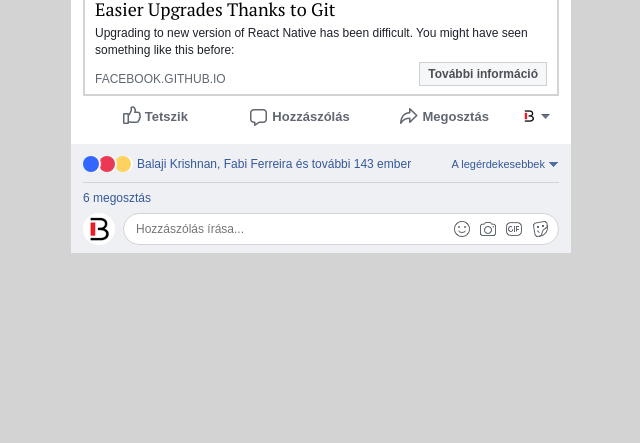
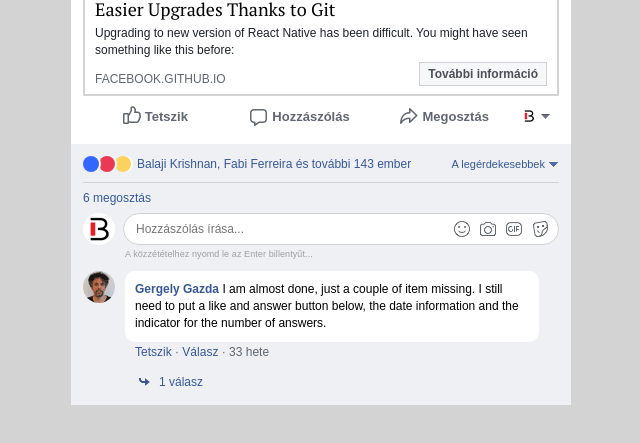
Before and after one commit to gazdagergo/ui-facebook, a website: page public/index.html in a window 1280 px wide. Shown: the part 431-874 px from the top of the page, without its empty margins (319-959 px from the left). Drawn offline with Linux system fonts and the light colour scheme.

Commit message:
comments

```diff
--- a/public/index.html
+++ b/public/index.html
@@ -67,7 +67,7 @@
           </i><i class="emoji emoji-yellow"></i>
         </div>
         <div class="comment-people-names">
-          Balaji Krishnan, Fabi Ferreira és további 143 ember
+          <span>Balaji Krishnan</span>, <span>Fabi Ferreira</span> és <span>további 143 ember</span>
         </div>
         <div class="comment-people-interesting">
           A legérdekesebbek
@@ -78,7 +78,8 @@
           6 megosztás
         </div>
         <div class="comment-writing-input-wrap">
-          <div class="comment-writing-input-logo"></div>
+          <div class="comment-writing-input-inner">
+            <div class="comment-writing-input-logo user-avatar user-avatar-bene"></div>
             <input placeholder="Hozzászólás írása..." class="comment-writing-input" />
             <div class="comment-writing-input-actions">
               <i class="input-action input-action-emoji">
@@ -87,6 +88,26 @@
               </i><i class="input-action input-action-postit"></i>
             </div>
           </div>
+          <div class="comment-writing-input-hint">
+            A közzétételhez nyomd le az Enter billentyűt...
+          </div>
+        </div>
+        <div class="comment-writing-item">
+          <div class="comment-writing-item-avatar-wrap">
+            <div class="comment-writing-item-avatar user-avatar user-avatar-gergo"></div>
+          </div>
+          <div class="comment-writing-item-text-wrap">
+            <div class="comment-writing-item-text">
+              <span>Gergely Gazda</span> I am almost done, just a couple of item missing. I still need to put a like and answer button below, the date information and the indicator for the number of answers.
+            </div>
+            <div class="comment-writing-item-actions">
+              <span>Tetszik</span>&nbsp;&middot;&nbsp;<span>Válasz</span>&nbsp;&middot;&nbsp;33 hete
+            </div>
+            <div class="comment-writing-item-answers">
+              1 válasz
+            </div>
+          </div>
+        </div>
       </div>
     </div>
   </div>
--- a/src/style.scss
+++ b/src/style.scss
@@ -3,6 +3,7 @@
 $text-color: #1d2129;
 $text-color-blue: rgb(54, 88, 153);
 $text-color-grey: #606770;
+$text-color-lightgrey: #a0a0a0;
 $button-background-color: #f6f7f9;
 $button-background-color-hover: #e9ebee;
 $button-border-color: #ced0d4;
@@ -266,6 +267,11 @@
 
     &-names {
       font-size: 12px;
+      cursor: pointer;
+
+      span:hover {
+        text-decoration: underline;
+      }
     }
 
     &-interesting {
@@ -291,6 +297,27 @@
       margin: 8px 0;
       font-size: 12px;
       color: $text-color-blue;
+      cursor: pointer;
+
+      &:hover {
+        text-decoration: underline;
+      }
+    }
+
+    .user-avatar {
+      display: inline-block;
+      width: 32px;
+      height: 32px;
+      border-radius: 50%;
+      cursor: pointer;
+    }
+
+    .user-avatar-bene {
+      background-image: url('../img/logo.png');
+    }
+
+    .user-avatar-gergo {
+      background-image: url('../img/gergo.png');
     }
 
     &-input {
@@ -308,16 +335,13 @@
 
       &-wrap {
         display: flex;
+        flex-direction: column;
+      }
+
+      &-inner {
+        display: flex;
         align-items: center;
         position: relative;
-      }
-
-      &-logo {
-        display: inline-block;
-        width: 32px;
-        height: 32px;
-        background-image: url('../img/logo.png');
-        border-radius: 50%;
       }
 
       &-actions {
@@ -376,6 +400,84 @@
 
         }
       }
+
+      &-hint {
+        font-size: 9px;
+        color: $text-color-lightgrey;
+        margin: 4px 0 4px 42px;
+        letter-spacing: .01em;
+      }
+    }
+
+    &-item {
+      margin: 8px 0;
+      display: flex;
+
+      &-text {
+        background: white;
+        border-radius: 10px;
+        padding: 10px;
+        font-size: 12px;
+        line-height: 1.4em;
+
+        span {
+          font-weight: bold;
+          color: $text-color-blue;
+          cursor: pointer;
+
+          &:hover {
+            text-decoration: underline;
+          }
+        }
+
+        &-wrap {
+          display: flex;
+          flex-direction: column;
+          margin-left: 10px;
+          flex: 1;
+          margin-right: 20px;
+        }
+      }
+      &-actions {
+        margin-top: 3px;
+        font-size: 12px;
+        color: $text-color-grey;
+        padding-left: 10px;
+        cursor: pointer;
+
+        span {
+          color: $text-color-blue;
+          font-weight: normal;
+
+          &:hover {
+            text-decoration: underline;
+          }
+        }
+      }
+
+      &-answers {
+        margin-top: 16px;
+        margin-left: 10px;
+        font-size: 12px;
+        color: $text-color-blue;
+        cursor: pointer;
+        display: flex;
+        align-items: center;
+        margin-right: auto;
+
+        &:before {
+          content: '';
+          display: inline-block;
+          width: 18px;
+          height: 11px;
+          background-image: url('../img/answer-arrow.png');
+          margin-right: 6px;
+        }
+
+        &:hover {
+          border-bottom: 1px solid $text-color-blue;
+        }
+      }
     }
   }
 }
```
Also changed, not shown: public/img/answer-arrow.png (added), public/img/gergo.jpg (added), public/img/gergo.png (added), public/style.css, 1 other file. Lines whose indentation alone changed are shown as unchanged.
